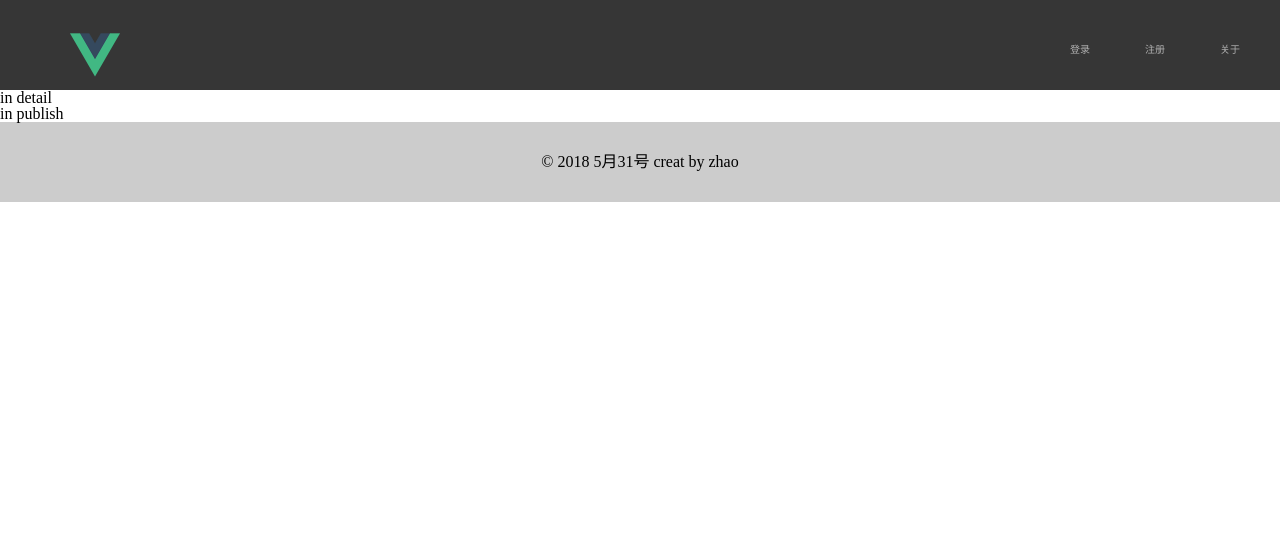
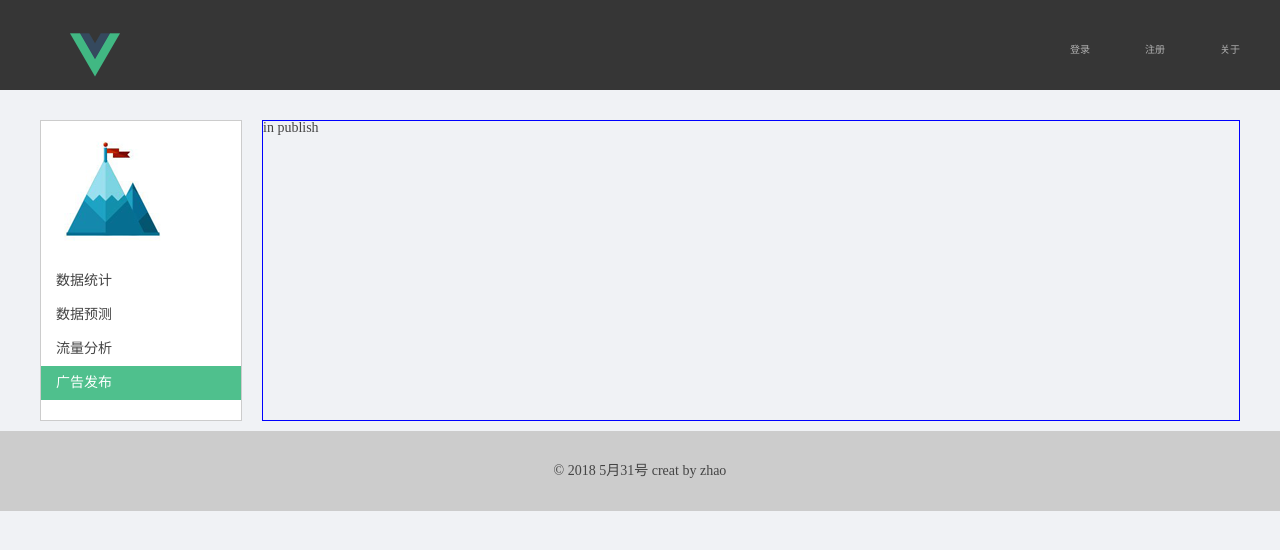
Before and after one commit to vue-misic/vue_base, a Vue app: page /detail/publish in a window 1280 px wide. Shown: the top 550 px of the page. Built offline with nearby package versions, Linux system fonts and the light colour scheme; what vue-resource would draw is missing.

Commit message:
路由激活会有 active-class属性&&：key与item的唯一id作标识,理想的值key是每个项目的唯一ID
v-for最好与:key一起使用作为标识提高性能

```diff
--- a/src/components/layout.vue
+++ b/src/components/layout.vue
@@ -132,6 +132,9 @@ footer, header, hgroup, menu, nav, section {
 }
 body {
 	line-height: 1;
+	background: #f0f2f5;
+	font-size: 14px;
+  	color: #444;
 }
 ol, ul {
 	list-style: none;
@@ -209,6 +212,10 @@ html,body{
 	width: 50px;
 /*	height: 50px; 图片设置宽他就会自己缩放，不要设置高*/
 }
+.app-content{
+	width: 1200px;
+	margin: 0 auto;
+}
 .head-nav{
 	float: right;
 	display: flex;
--- a/src/page/detail.vue
+++ b/src/page/detail.vue
@@ -1,17 +1,103 @@
 <template>
 	<div class="detail-wrap">
-
-		in detail
-		<router-view></router-view>
+		<div class="detail-left">
+			<div class="product-board">
+				<img :src="productIcon" alt="" class='imgs'>
+				<ul>
+					<!--
+						：key与item的唯一id作标识,理想的值key是每个项目的唯一ID
+					 -->
+					<router-link  :to="{path: `/detail/${item.path}`}" tag="li" v-for="(item,index) in products" active-class="on" :key="item.path">{{ item.name }}</router-link>
+				</ul>
+			</div>
+		</div>
+		<div class="detail-right">
+			<keep-alive>
+				<router-view></router-view>
+			</keep-alive>
+		</div>
 	</div>
 </template>
 
 <script>
 	export default {
-		name: 'detail-wrap'
+		name: 'detail-wrap',
+		data() {
+			return {
+				products: [
+		            {
+		              name: '数据统计',
+		              path: 'count',
+		              on: false
+		            },
+		            {
+		              name: '数据预测',
+		              path: 'forcast',
+		              on: false
+		            },
+		            {
+		              name: '流量分析',
+		              path: 'analysis',
+		              on: false
+		            },
+		            {
+		              name: '广告发布',
+		              path: 'publish',
+		              on: false
+		            }
+			    ],
+			    isMap: {
+			    	'/detail/analysis': require('../assets/images/1.png'),
+			    	'/detail/count': require('../assets/images/2.png'),
+			    	'/detail/forcast': require('../assets/images/3.png'),
+			    	'/detail/publish': require('../assets/images/4.png'),
+			    }
+			}
+		},
+		created() {
+			// console.log(this.$route.path);
+		},
+		computed: {
+			productIcon() {
+				return this.isMap[this.$route.path];
+			}
+		}
 	}
 </script>
 
 <style>
-
+	.detail-wrap{
+		display: flex;
+		width: 100%;
+  		padding-top: 20px;
+  		margin-bottom: 10px;
+	}
+	.detail-left{
+		flex: 0 200px;
+		border: 1px solid #ccc;
+	}
+	.detail-right{
+		flex: 1;
+		margin-left: 20px;
+		border: 1px solid blue;
+	}
+	.product-board {
+	  background: #fff;
+	  padding: 20px 0;
+	}
+	.product-board ul {
+	  margin-top: 20px;
+	}
+	.product-board li {
+	  text-align: left;
+	  padding: 10px 15px;
+	  cursor: pointer;
+	}
+	.product-board li.on,.product-board li:hover{
+		background: #4fc08d;
+  		color: #fff;
+	}
+	.imgs{
+		margin-left: 20px;
+	}
 </style>
--- a/src/router/index.js
+++ b/src/router/index.js
@@ -25,6 +25,7 @@ export default new Router({
     {
       path: '/detail',
       component: detailPage,
+      redirect: '/detail/analysis',
       children: [
         {
           path: 'analysis',
--- a/src/vue_base.vue
+++ b/src/vue_base.vue
@@ -221,6 +221,10 @@
       路径与组件存在映射关系
       嵌套路由:在<router-view></router-view>的顶级出口里还可以嵌套路由<router-view></router-view>
       它会自动到子路由找router-view
+
+
+      v-for最好与:key一起使用作为标识提高性能
+      便它可以跟踪每个节点的标识，从而重用和重新排序现有元素，您需要key为每个项目提供唯一属性。理想的值key是每个项目的唯一ID。这个特殊属性与track-by1.x中的粗略等价，但它的作用类似于属性，因此您需要使用v-bind它将其绑定到动态值（在此使用速记）：
       */
 
 </script>
```
